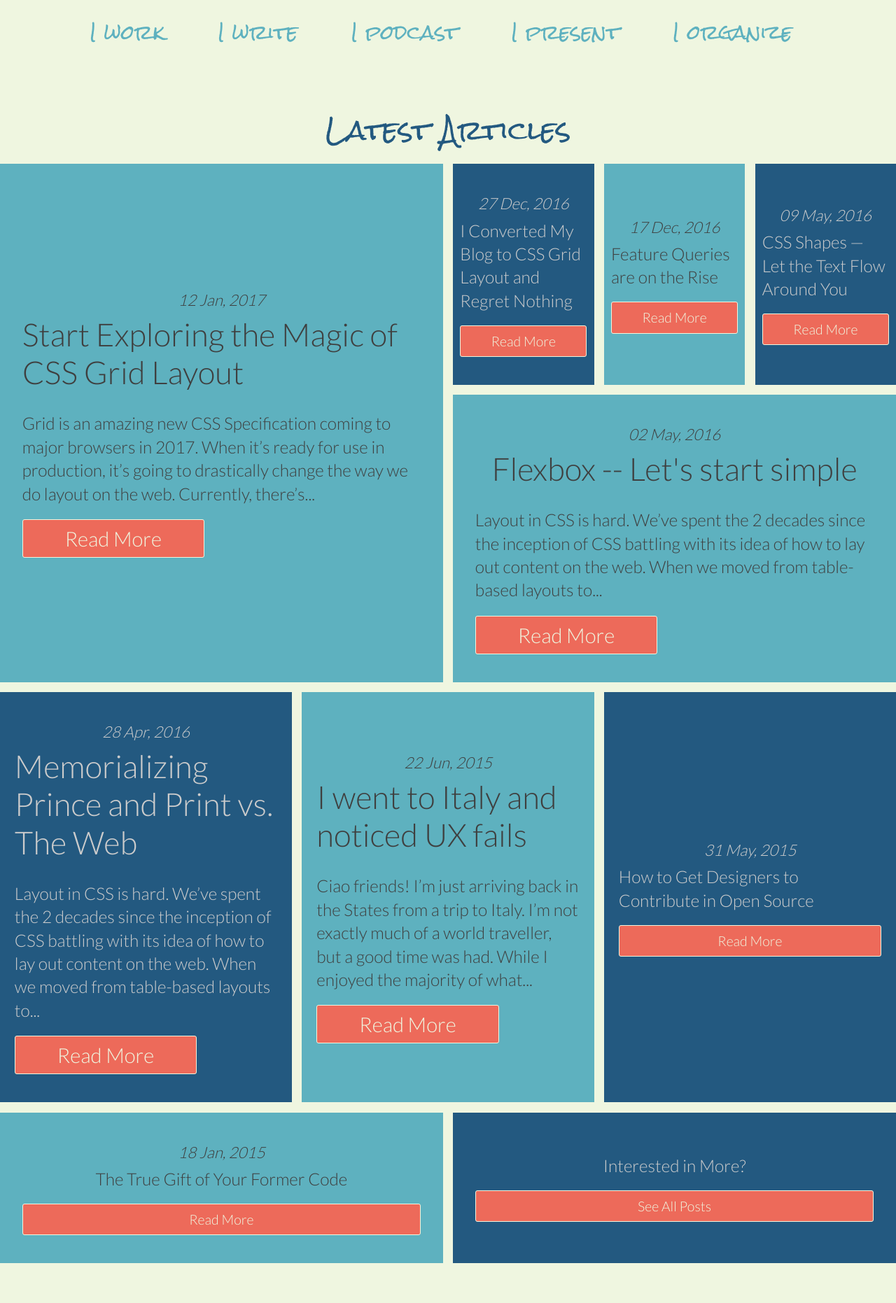
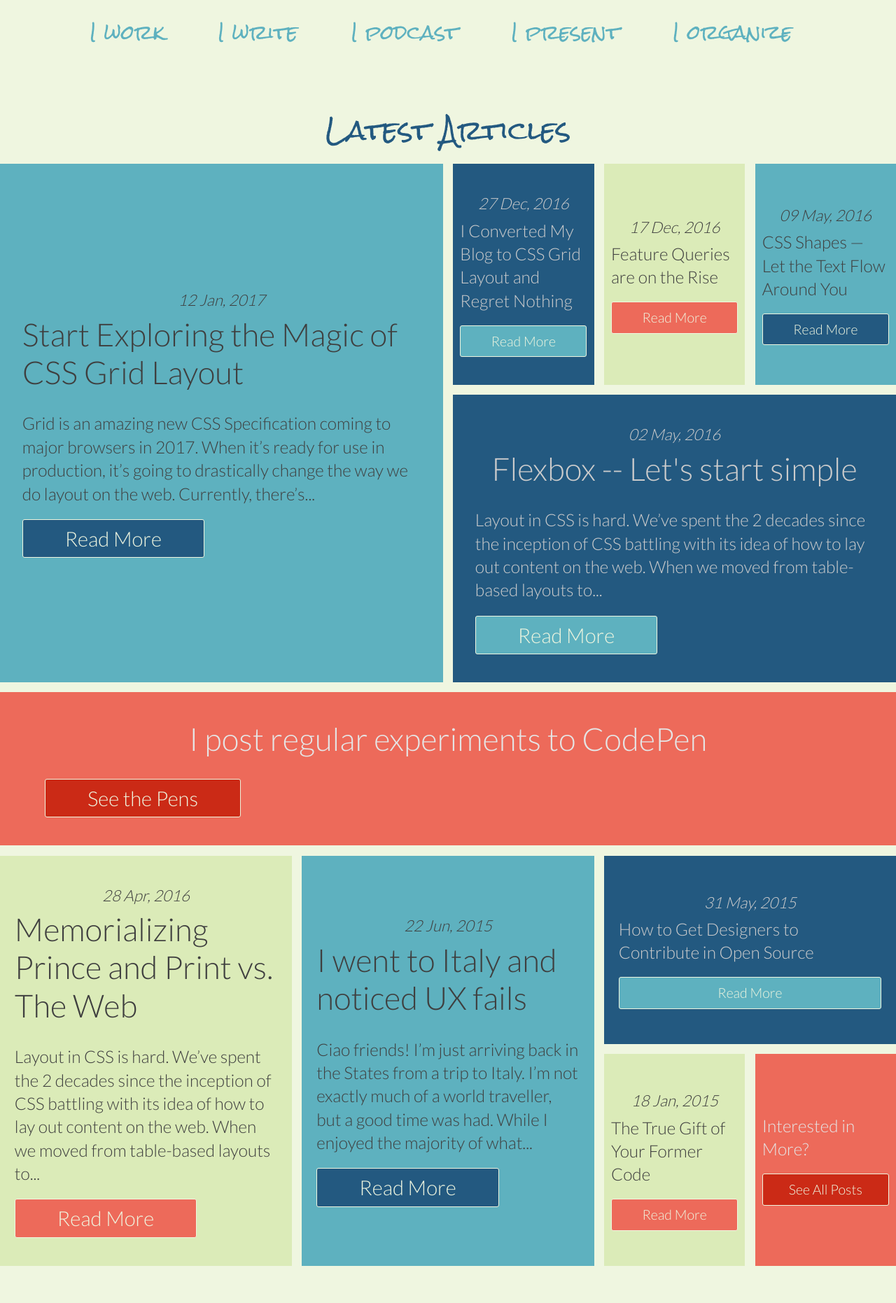
Before and after one commit to erquhart/jekyll-portfolio, a Jekyll site: the page built from index.html, in a window 1280 px wide. Shown: the part 591-2453 px from the top of the page at 70% size. Built offline with Jekyll 4.4.1, drawn with Linux system fonts in a browser that asks for light colours.

Commit message:
Abstracts out the theme items for contents

```diff
--- a/_includes/latest-grid.html
+++ b/_includes/latest-grid.html
@@ -5,7 +5,7 @@
 
 {% for item in site.posts limit: 9 %}
 
-    <article class="item">
+    <article class="item {% cycle  'primary', 'deep', 'neutral' %}">
         <time class="date">{{ item.date | date:"%d %b, %Y" }}</time>
         <h2>{{ item.title }}</h2>
         <p class="description">{{ item.description | truncatewords: 35, "..." }}</p>
@@ -14,9 +14,14 @@
 
 {% endfor %}
 
-    <article class="item">
+    <article class="item bright">
         <h2>Interested in More?</h2>
         <a href="/blog" class="button">See All Posts</a>
     </article>
 
+    <article class="item promo bright">
+        <h2>I post regular experiments to CodePen</h2>
+        <a href="http://codepen.io/brob/" class="button">See the Pens</a>
+    </article>
+
 </section>
--- a/scss/themes/_module.scss
+++ b/scss/themes/_module.scss
@@ -0,0 +1 @@
+@import "contents";
--- a/style.css
+++ b/style.css
@@ -797,7 +797,7 @@ img {
         -ms-grid-columns: 1fr 1fr 1fr 1fr 1fr 1fr;
             grid-template-columns: 1fr 1fr 1fr 1fr 1fr 1fr;
         grid-gap: calc(.5rem + .5vw);
-        grid-template-areas: "main   main main    second   third fourth" "main   main main    fifth    fifth fifth" "sixth sixth seventh seventh eighth eighth" "sixth sixth seventh seventh eighth eighth" "ninth ninth ninth   tenth   tenth  tenth"; }
+        grid-template-areas: "main   main main    second   third fourth" "main   main main    fifth    fifth fifth" "promo  promo promo  promo    promo promo" "sixth sixth seventh seventh eighth eighth" "sixth sixth seventh seventh ninth  tenth"; }
         .grid--latest .button {
           -ms-flex-item-align: start;
               align-self: flex-start; } } }
@@ -819,14 +819,10 @@ img {
             justify-content: center;
     -webkit-box-align: center;
         -ms-flex-align: center;
-            align-items: center;
-    background-color: #5eb1bf; }
+            align-items: center; }
     @supports not ((display: -ms-grid) or (display: grid)) {
       .grid--latest .item {
         margin: 20px; } }
-    .grid--latest .item:nth-child(2n) {
-      color: #cccccc;
-      background-color: #235980; }
     @supports ((display: -ms-grid) or (display: grid)) {
       @supports not (display: -ms-grid) {
         .grid--latest .item {
@@ -872,6 +868,8 @@ img {
               grid-area: ninth; }
             .grid--latest .item:nth-child(10) {
               grid-area: tenth; }
+            .grid--latest .item.promo {
+              grid-area: promo; }
             .grid--latest .item:nth-child(8) .description {
               display: none; }
             .grid--latest .item:nth-child(8) .button {
@@ -892,3 +890,75 @@ img {
 
 .interior .post-meta {
   text-align: center; }
+
+.primary {
+  background-color: #5eb1bf;
+  color: #3f3f3f; }
+  .primary .headline {
+    color: #235980; }
+  .primary a {
+    color: #235980; }
+    .primary a:hover {
+      color: #132f44; }
+  .primary .button {
+    color: #eff6e0;
+    background-color: #235980;
+    border-color: #eff6e0; }
+    .primary .button:hover {
+      color: #eff6e0;
+      background-color: #183d58;
+      border-color: #eff6e0; }
+
+.neutral {
+  background-color: #dbebb8;
+  color: #3f3f3f; }
+  .neutral .headline {
+    color: #ed6a5a; }
+  .neutral a {
+    color: #ed6a5a; }
+    .neutral a:hover {
+      color: #e22f19; }
+  .neutral .button {
+    color: #eff6e0;
+    background-color: #ed6a5a;
+    border-color: #eff6e0; }
+    .neutral .button:hover {
+      color: #eff6e0;
+      background-color: #e8402c;
+      border-color: #eff6e0; }
+
+.deep {
+  background-color: #235980;
+  color: #cccccc; }
+  .deep .headline {
+    color: #5eb1bf; }
+  .deep a {
+    color: #5eb1bf; }
+    .deep a:hover {
+      color: #3b8895; }
+  .deep .button {
+    color: #eff6e0;
+    background-color: #5eb1bf;
+    border-color: #eff6e0; }
+    .deep .button:hover {
+      color: #eff6e0;
+      background-color: #4399a7;
+      border-color: #eff6e0; }
+
+.bright {
+  background-color: #ed6a5a;
+  color: #e5e5e5; }
+  .bright .headline {
+    color: #cb2a16; }
+  .bright a {
+    color: #cb2a16; }
+    .bright a:hover {
+      color: #861c0f; }
+  .bright .button {
+    color: #eff6e0;
+    background-color: #cb2a16;
+    border-color: #eff6e0; }
+    .bright .button:hover {
+      color: #eff6e0;
+      background-color: #9d2011;
+      border-color: #eff6e0; }
```
Also changed, not shown: scss/components/_grids.scss (+6 -8 lines).
